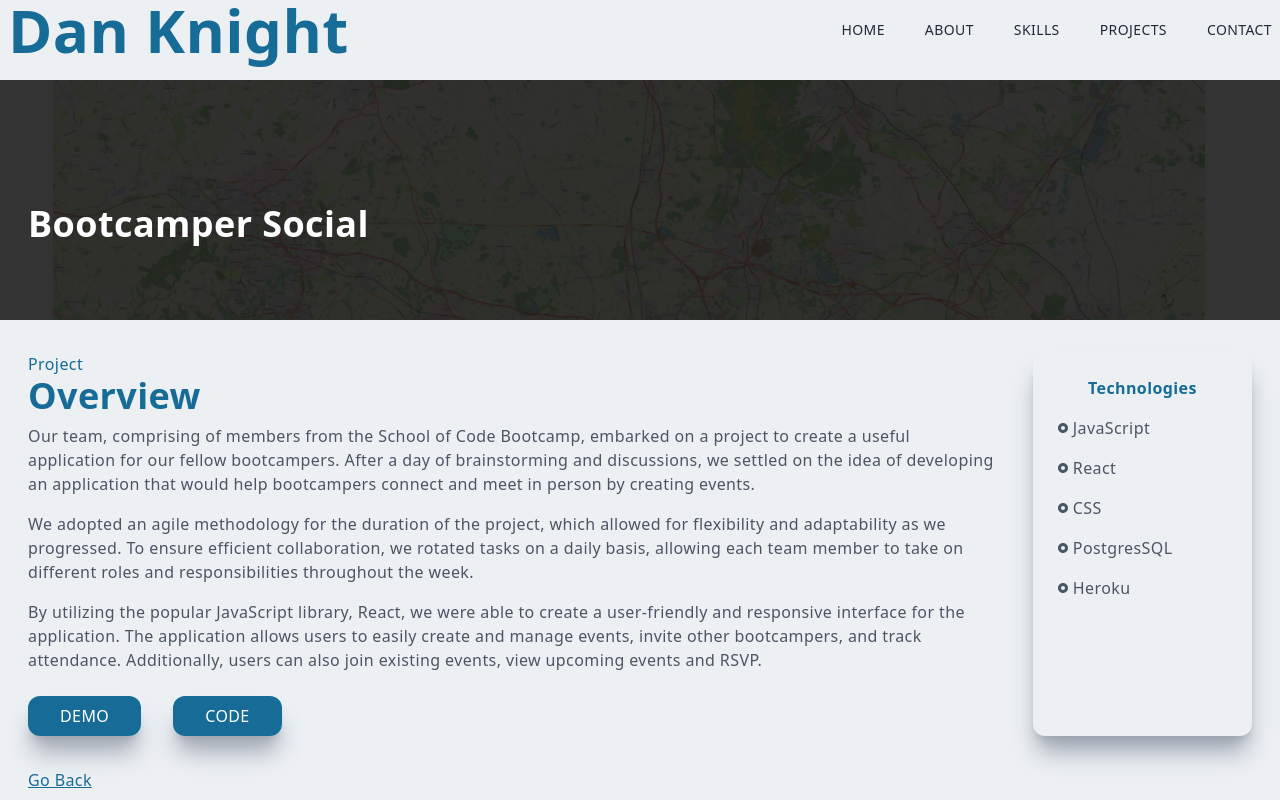
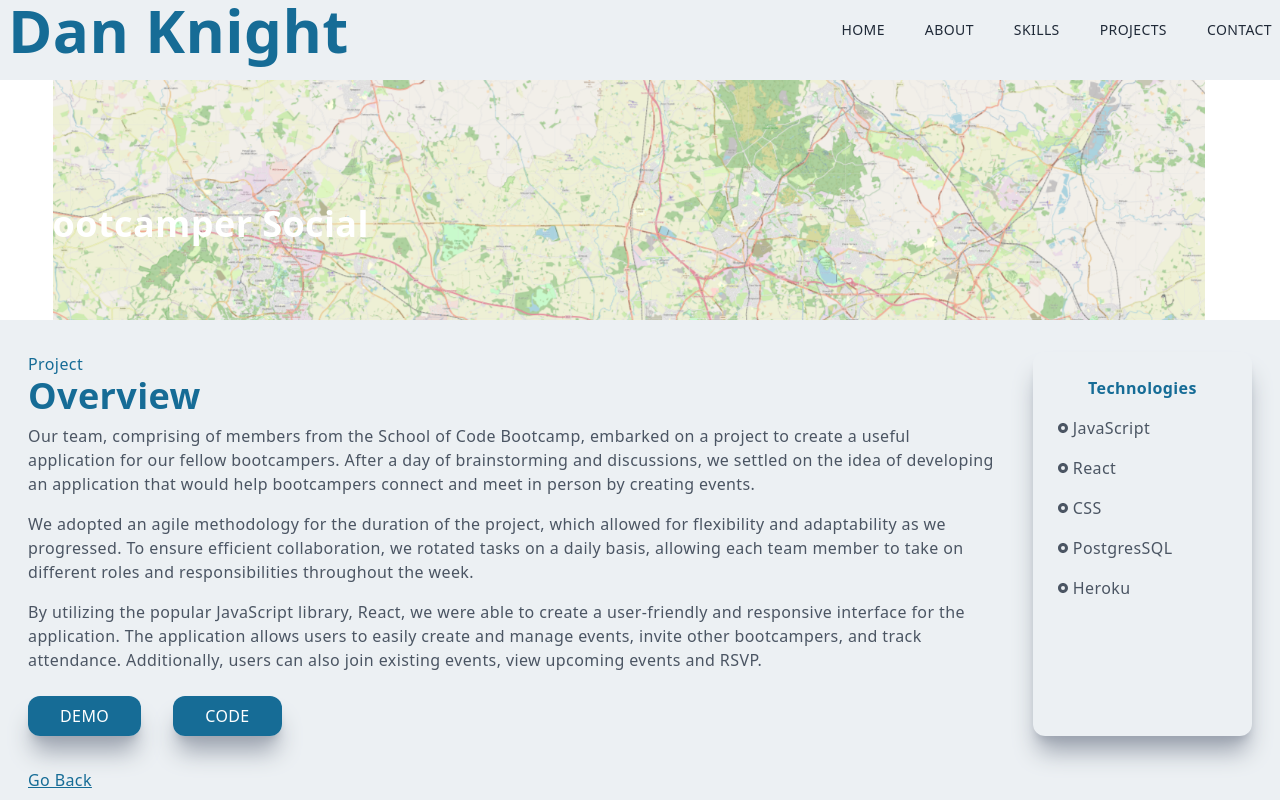
Before and after one commit to danielknight261/portfolio-daniel-knight, a Next.js app in the folder portfolio/: page /bootcampersocial in a window 1280 px wide. Built offline with nearby package versions, Linux system fonts and the light colour scheme.

Commit message:
removal of dark background for project headers

```diff
--- a/portfolio/pages/bootcampersocial.js
+++ b/portfolio/pages/bootcampersocial.js
@@ -8,7 +8,7 @@ const bootcampersocial = () => {
   return (
     <div className="w-full">
       <div className="w-screen h-[30vh] lg:h-[40vh] relative">
-        <div className="absolute top-0 left-0 w-full h-[30vh] lg:h-[40vh] bg-black/80 z-10" />
+        <div className="absolute top-0 left-0 w-full h-[30vh] lg:h-[40vh] z-10" />
         <Image
           className="absolute z-1"
           layout="fill"
```
